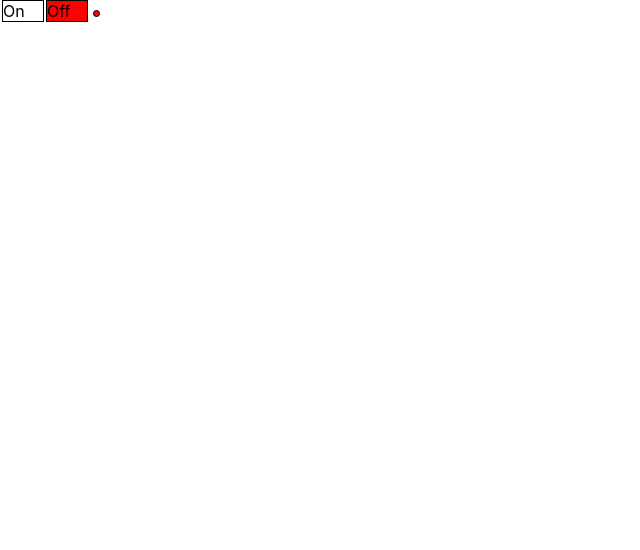
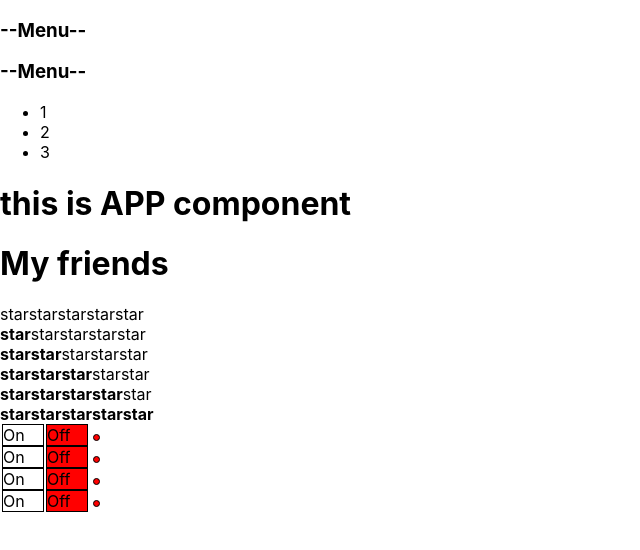
Before and after one commit to boevoivertolet/react-detail, a React (Create React App) app: page / in a window 1280 px wide. Shown: the top 550 px of the page, without its empty margins (0-640 px from the left). Built offline with nearby package versions, Linux system fonts and the light colour scheme.

Commit message:
Added Rating.tsx Added Accordion.tsx

```diff
--- a/src/App.tsx
+++ b/src/App.tsx
@@ -1,6 +1,9 @@
 import React from 'react';
 import './App.css';
 import OnOff from './components/OnOff/OnOff';
+import Accordion from './components/Accordion/Accordion';
+import {Rating} from './components/Rating/Rating';
+
 
 
 
@@ -8,13 +11,40 @@
 
     return (
         <>
-    <OnOff/>
-    {/*<OnOff on={true}/>
-    <OnOff on={false}/>*/}
+            <Accordion titleValue={'Menu'} collapsed={true}/>
+            <Accordion titleValue={'Menu'} collapsed={false}/>
+            <PageTitle title = {'this is  APP component'}/>
+            <PageTitle title = {'My friends'}/>
+            <Rating value ={0}/>
+            <Rating value ={1}/>
+            <Rating value ={2}/>
+            <Rating value ={3}/>
+            <Rating value ={4}/>
+            <Rating value ={5}/>
+
+            <OnOff/>
+            <OnOff/>
+            <OnOff/>
+            <OnOff/>
+
+
+
         </>
 
     )
 
 }
 
+type PageTitlePropsType = {
+    title: string
+}
+
+const PageTitle = (props: PageTitlePropsType) => {
+    console.log('PageTitle rendering')
+    return <h1> {props.title}
+    </h1>
+
+}
+
+
 export default App;
--- /dev/null
+++ b/src/components/Accordion/Accordion.tsx
@@ -0,0 +1,41 @@
+import React from 'react';
+
+type AccordionPropsType ={
+    titleValue: string
+    collapsed: boolean
+}
+function Accordion(props: AccordionPropsType){
+    console.log('Accordion rendering')
+    return <div>
+        <AccordionTitle title={props.titleValue} />
+        {!props.collapsed && <AccordionBody/>}
+    </div>
+}
+
+
+
+
+type AccordionTitlePropsType ={
+    title: string
+}
+const AccordionTitle = (props: AccordionTitlePropsType) => {
+    console.log('AccordionTitle rendering')
+    return (
+        <h3>--{props.title}--</h3>
+    )
+
+}
+
+
+
+
+const AccordionBody = () => {
+    console.log('AccordionBody rendering')
+    return <ul>
+        <li>1</li>
+        <li>2</li>
+        <li>3</li>
+    </ul>
+
+}
+export default Accordion;
--- a/src/components/OnOff/OnOff.tsx
+++ b/src/components/OnOff/OnOff.tsx
@@ -12,7 +12,7 @@
     /*   //variables
        let on = false*/
 
-    //hook
+    //hook with init value
     let [on, setOn] = useState(false);
 
     // styles
--- /dev/null
+++ b/src/components/Rating/Rating.tsx
@@ -0,0 +1,90 @@
+import React from 'react';
+
+type RatingPropsType = {
+    value: 0 | 1 | 2 | 3 | 4 | 5
+}
+
+export function Rating(props: RatingPropsType) {
+    console.log('Rating rendering')
+
+    if (props.value === 1) {
+        return (
+            <div>
+                <Star selected={true}/>
+                <Star selected={false}/>
+                <Star selected={false}/>
+                <Star selected={false}/>
+                <Star selected={false}/>
+            </div>
+        )
+
+    }
+    if (props.value === 2) {
+        return (
+            <div>
+                <Star selected={true}/>
+                <Star selected={true}/>
+                <Star selected={false}/>
+                <Star selected={false}/>
+                <Star selected={false}/>
+            </div>
+        )
+
+    }
+    if (props.value === 3) {
+        return (
+            <div>
+                <Star selected={true}/>
+                <Star selected={true}/>
+                <Star selected={true}/>
+                <Star selected={false}/>
+                <Star selected={false}/>
+            </div>
+        )
+
+    }
+    if (props.value === 4) {
+        return (
+            <div>
+                <Star selected={true}/>
+                <Star selected={true}/>
+                <Star selected={true}/>
+                <Star selected={true}/>
+                <Star selected={false}/>
+            </div>
+        )
+
+    }
+    if (props.value === 5) {
+        return (
+            <div>
+                <Star selected={true}/>
+                <Star selected={true}/>
+                <Star selected={true}/>
+                <Star selected={true}/>
+                <Star selected={true}/>
+            </div>
+        )
+
+    }
+
+    return (
+        <div>
+            <Star selected={false}/>
+            <Star selected={false}/>
+            <Star selected={false}/>
+            <Star selected={false}/>
+            <Star selected={false}/>
+        </div>
+    )
+}
+
+function Star(props: any) {
+    console.log('Star rendering')
+    if (props.selected === true) {
+        return <span><b>star</b></span>
+    } else {
+        return <span>star</span>
+    }
+
+}
```
